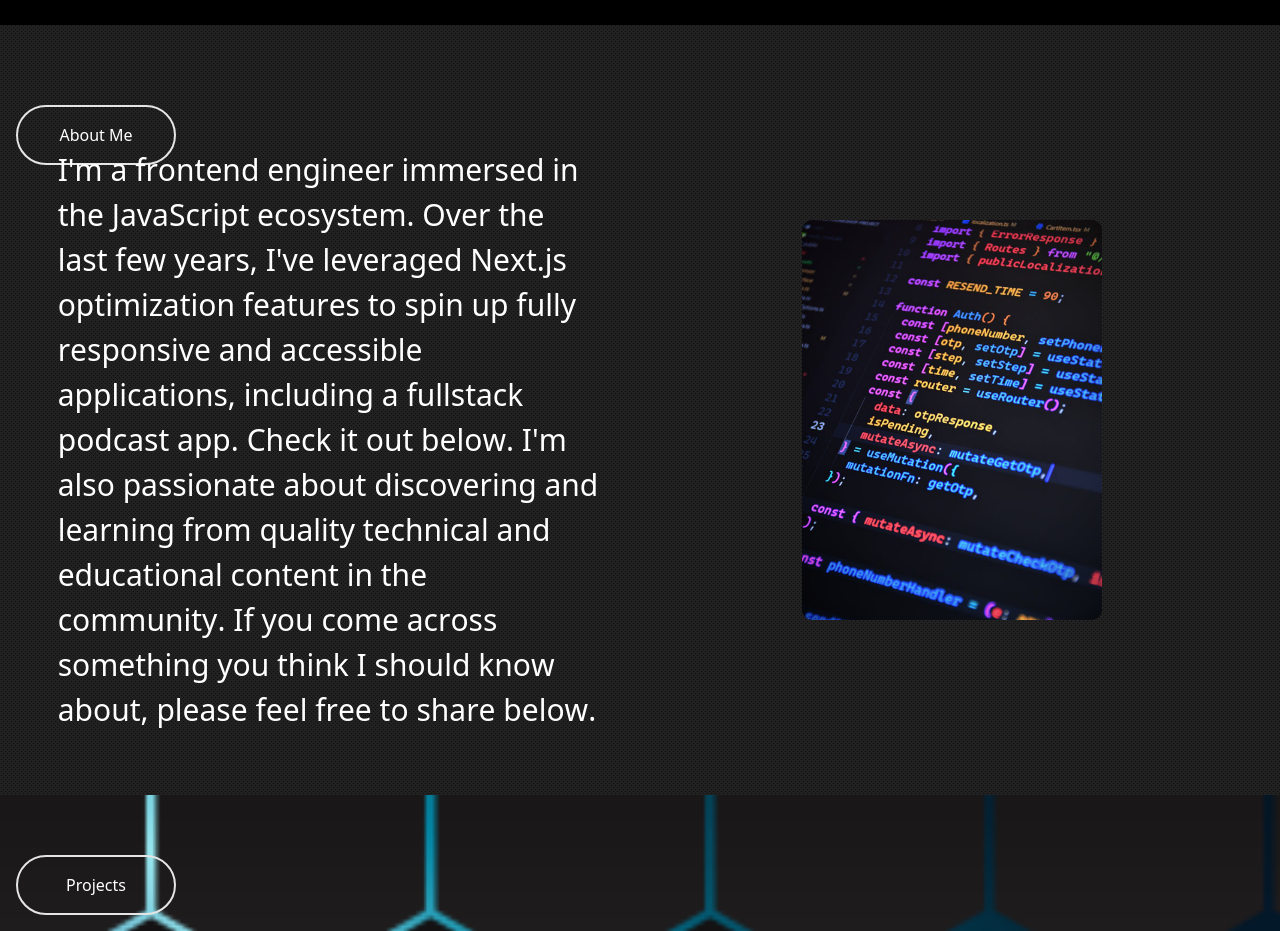
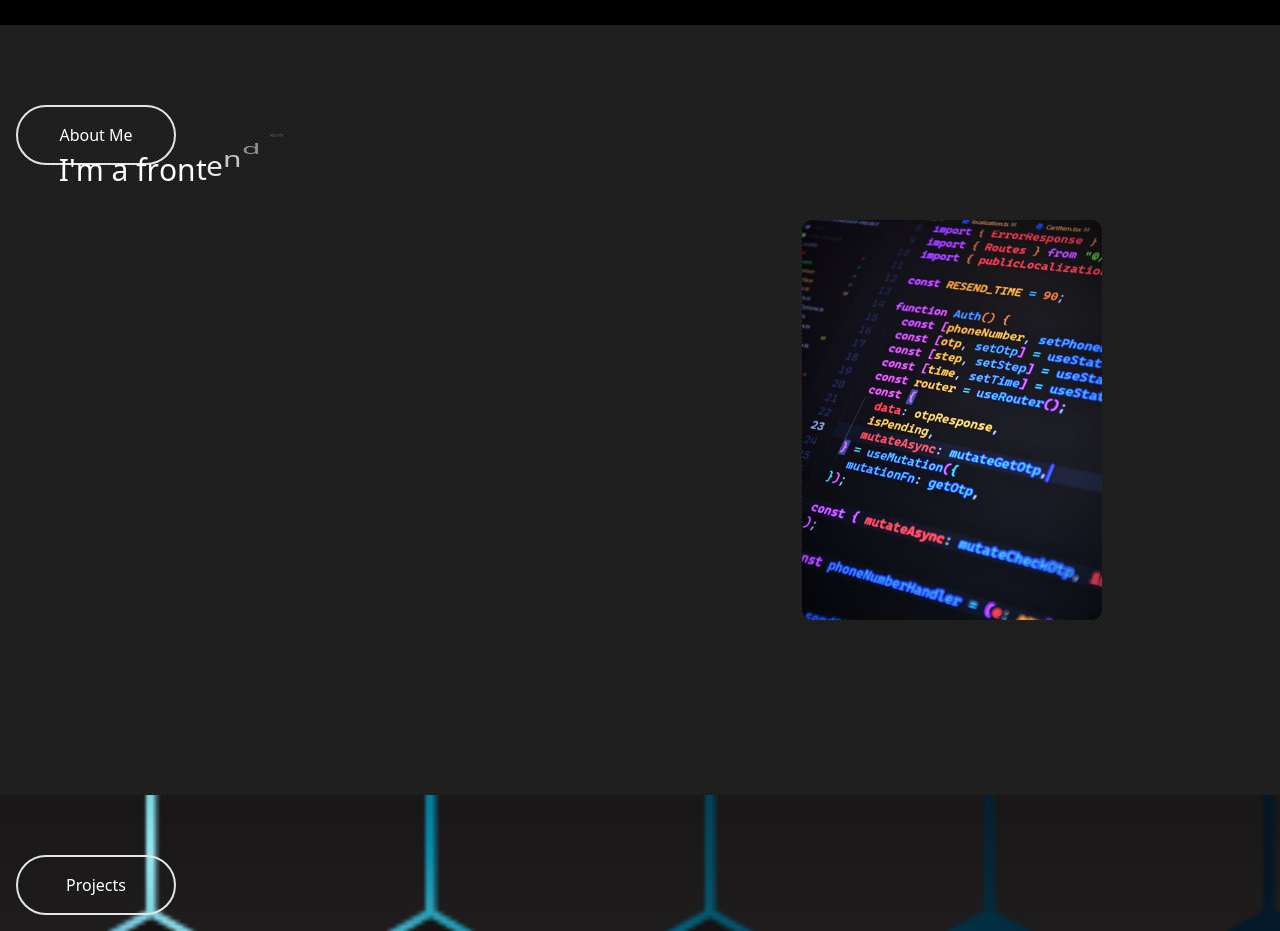
Before and after one commit to natecole1/Portfolio-site, a Next.js app: page / in a window 1280 px wide. Shown: the part 860-1791 px from the top of the page. Built offline with nearby package versions, Linux system fonts and the light colour scheme; grey boxes are pictures that could not be loaded; a web font is replaced by a local one.

Commit message:
fix about section animation

```diff
--- a/app/components/AboutSection.tsx
+++ b/app/components/AboutSection.tsx
@@ -20,7 +20,7 @@ const AboutSection = () => {
         trigger: text.chars,
         start: 'top 80%',
         end: 'top 20%',
-        scrub: true,
+        once: true,
         markers: false,
       },
       opacity: 0,
@@ -60,7 +60,7 @@ const AboutSection = () => {
             Over the last few years, I&apos;ve leveraged Next.js optimization
             features to spin up fully responsive and accessible applications,
             including a fullstack podcast app. Check it out below. I&apos;m also
-            passionate about discovering and learning from quality technical and
+            passionate about discovering, and learning from, quality technical and
             educational content in the community. If you come across something
             you think I should know about, please feel free to share below.
           </p>
```
